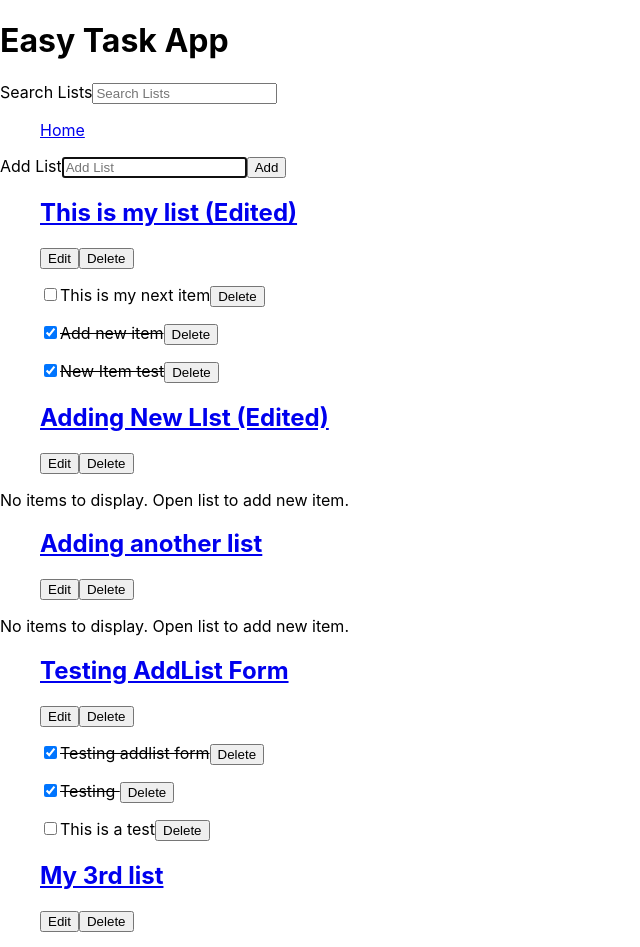
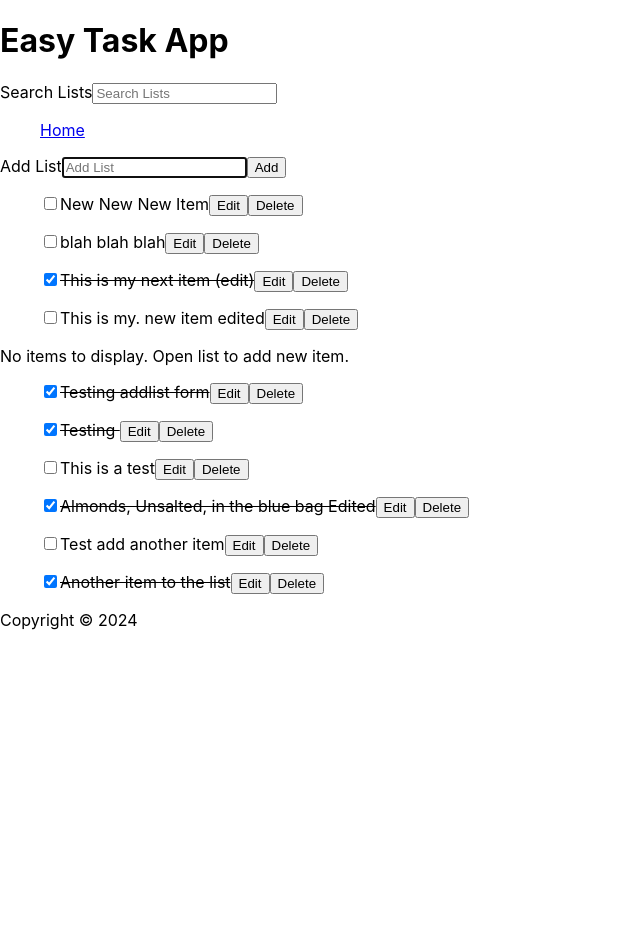
Before and after one commit to mrusert/easy-task-app, a React (Create React App) app: page /lists in a window 1280 px wide. Shown: the top 947 px of the page, without its empty margins (0-640 px from the left). After the commit the page ends 800 px from the top, so only its background shows below. Built offline with nearby package versions, Linux system fonts and the light colour scheme; data requests are answered from the project's data file.

Commit message:
listitem handleedititem fix, Fixed for submit issue on edit list/item cancel, fixed listname link to not display on listpage

```diff
--- a/data/db.json
+++ b/data/db.json
@@ -1,19 +1,14 @@
 {
   "lists": [
     {
-      "name": "My 3rd list",
+      "name": "My 3rd list Edited",
       "id": "3",
       "complete": false,
       "items": [
         {
           "id": "1",
           "checked": true,
-          "item": "Almonds, Unsalted, in the blue bag"
-        },
-        {
-          "id": "3",
-          "checked": true,
-          "item": "bath soap"
+          "item": "Almonds, Unsalted, in the blue bag Edited"
         },
         {
           "id": "5",
@@ -56,30 +51,36 @@
       "items": []
     },
     {
-      "id": "6",
-      "name": "Adding New LIst (Edited)",
-      "complete": false,
-      "items": []
-    },
-    {
       "id": "7",
-      "name": "This is my list (Edited)",
+      "name": "This is my list (Edited 5)",
       "complete": false,
       "items": [
         {
           "id": "2",
-          "checked": false,
-          "item": "This is my next item"
+          "checked": true,
+          "item": "This is my next item (edit)"
         },
         {
-          "id": "3",
-          "checked": true,
-          "item": "Add new item"
+          "id": "5",
+          "checked": false,
+          "item": "This is my. new item edited"
+        }
+      ]
+    },
+    {
+      "id": "8",
+      "name": "This is my new new list",
+      "complete": false,
+      "items": [
+        {
+          "id": "1",
+          "checked": false,
+          "item": "New New New Item"
         },
         {
-          "id": "4",
-          "checked": true,
-          "item": "New Item test"
+          "id": "2",
+          "checked": false,
+          "item": "blah blah blah"
         }
       ]
     }
--- a/src/Components/List.js
+++ b/src/Components/List.js
@@ -11,7 +11,7 @@ const List = ( {listToUpdate} ) => {
         <ListItems
         listToUpdate={listToUpdate}
           key={item.id}
-          item={item}
+          itemToUpdate={item}
         />
       ))
     }
--- a/src/Components/ListItems.js
+++ b/src/Components/ListItems.js
@@ -1,13 +1,18 @@
 import api from '../api/lists'
 import DataContext from '../Context/DataContext'
-import { useContext} from 'react'
+import { useContext, useState} from 'react'
+import { useNavigate, useLocation } from "react-router-dom"
 
 
-const ListItems = ( {listToUpdate, item} ) => {
+const ListItems = ( {listToUpdate, itemToUpdate} ) => {
   const { lists, setLists } = useContext(DataContext)
+  const [editItem, setEditItem] = useState(itemToUpdate.item)
+  const [editMode, setEditMode] = useState(false)
+  const navigate = useNavigate()
+  const location = useLocation()
 
-  const handleItemCheck = async (itemID) => {
-    const updateItems = listToUpdate.items.map(item => item.id === itemID
+  const handleItemCheck = async (id) => {
+    const updateItems = listToUpdate.items.map(item => item.id === id
       ? { ...item, checked: !item.checked}
       : item
       )
@@ -20,8 +25,8 @@ const ListItems = ( {listToUpdate, item} ) => {
     }
   }
 
-  const handleItemDelete = async (itemID) => {
-    const updateItems = listToUpdate.items.filter(item => item.id !== itemID)
+  const handleItemDelete = async (id) => {
+    const updateItems = listToUpdate.items.filter(item => item.id !== id)
     const newList = {...listToUpdate, items: [...updateItems]}
     try {
       const response = await api.put(`/lists/${newList.id}`, newList)
@@ -30,26 +35,85 @@ const ListItems = ( {listToUpdate, item} ) => {
       console.log(`Error: ${err.message}`)
   }
   }
+
+  const handleItemEdit = async (id) => {
+    if (editItem === itemToUpdate.item) {
+      setEditMode(false)
+      location.pathname === `/lists/${listToUpdate.id}` ? navigate(`/lists/${listToUpdate.id}`) : navigate('/')
+      return
+    }
+    const updateItems = listToUpdate.items.map(item => item.id === id
+      ? { ...item, item: editItem}
+      : item
+    )
+    const newList = {...listToUpdate, items: [...updateItems]}
+    try {
+      const response = await api.put(`/lists/${listToUpdate.id}`, newList)
+      setLists(lists.map(list => list.id === listToUpdate.id ? { ...response.data } : list))
+      setEditItem(itemToUpdate.item)
+      setEditMode(false)
+      location.pathname === `/lists/${listToUpdate.id}` ? navigate(`/lists/${listToUpdate.id}`) : navigate('/')
+    } catch (err) {
+      console.log(`Error: ${err.message}`)
+    }
+  }
   return (
     <>
-    <ul>
+    {!editMode && <ul>
       <li className="item">
           <input
               type="checkbox"
-              onChange={() => handleItemCheck(item.id, item.checked)}
-              checked={item.checked}
+              onChange={() => handleItemCheck(itemToUpdate.id, itemToUpdate.checked)}
+              checked={itemToUpdate.checked}
           />
           <label
-              style={(item.checked) ? {textDecoration:'line-through'}: null}
-              onDoubleClick={() => handleItemCheck(item.id, item.checked)}
-          >{item.item}</label>
+              style={(itemToUpdate.checked) ? {textDecoration:'line-through'}: null}
+              onDoubleClick={() => handleItemCheck(itemToUpdate.id, itemToUpdate.checked)}
+          >{itemToUpdate.item}</label>
           <button
-              onClick={() => handleItemDelete(item.id)}
+              onClick={() => setEditMode(!editMode)}
               tabIndex="0"
-              aria-label={`Delete ${item.id}`}
+              aria-label={`Edit ${itemToUpdate.id}`}
+          >Edit</button>
+          <button
+              onClick={() => handleItemDelete(itemToUpdate.id)}
+              tabIndex="1"
+              aria-label={`Delete ${itemToUpdate.id}`}
           >Delete</button>
         </li>
-      </ul>
+      </ul>}
+      {editMode &&
+        <form className="editForm" onSubmit={(e) => e.preventDefault()}>
+            <label htmlFor="editItem">Edit Item</label>
+            <input
+              autoFocus
+              id="editItem"
+              type="text"
+              placeholder="Edit Item"
+              required
+              value={editItem}
+              onChange={(e) => setEditItem(e.target.value)}
+          />
+          <button
+              type="submit"
+              aria-label="Edit List Name"
+              onClick={() => handleItemEdit(itemToUpdate.id)}
+              >
+                  Submit
+              </button>
+              <button
+              type="submit"
+              aria-label="Cancel Edit List Name"
+              onClick={(e) => {
+                e.preventDefault()
+                setEditMode(false)
+                setEditItem(itemToUpdate.item)
+              }}
+              >
+                  Cancel
+          </button>
+        </form>
+      }
       </>
   )
 }
--- a/src/Components/ListName.js
+++ b/src/Components/ListName.js
@@ -41,7 +41,7 @@ const ListName = ( { listToUpdate } ) => {
 
     return (
         <>
-        {!editMode &&
+        {!editMode && location.pathname === '/' &&
             <ul>
             <li className="list">
             <Link to={`lists/${listToUpdate.id}`}>
@@ -54,7 +54,24 @@ const ListName = ( { listToUpdate } ) => {
             >Edit</button>
             <button
                 onClick={() => handleListDelete(listToUpdate.id)}
+                tabIndex="1"
+                aria-label={`Delete ${listToUpdate.id}`}
+            >Delete</button>
+            </li>
+            </ul>
+        }
+        {!editMode && location.pathname === `/lists/${listToUpdate.id}` &&
+            <ul>
+            <li className="list">
+            <h2>{listToUpdate.name}</h2>
+            <button
+                onClick={() => setEditMode(!editMode)}
                 tabIndex="0"
+                aria-label={`Edit ${listToUpdate.id}`}
+            >Edit</button>
+            <button
+                onClick={() => handleListDelete(listToUpdate.id)}
+                tabIndex="1"
                 aria-label={`Delete ${listToUpdate.id}`}
             >Delete</button>
             </li>
@@ -82,7 +99,12 @@ const ListName = ( { listToUpdate } ) => {
                 <button
                 type="submit"
                 aria-label="Cancel Edit List Name"
-                onClick={() => setEditMode(false)}
+                onClick={(e) => {
+                    e.preventDefault()
+                    setEditMode(false)
+                    setEditListName(listToUpdate.name)
+                }
+                }
                 >
                     Cancel
                 </button>
--- a/src/Components/ListPage.js
+++ b/src/Components/ListPage.js
@@ -23,7 +23,7 @@ const ListPage = () => {
                 <ListItems
                 listToUpdate={listToUpdate}
                     key={item.id}
-                    item={item}
+                    itemToUpdate={item}
                 />
             ))}
             </ul>
```
